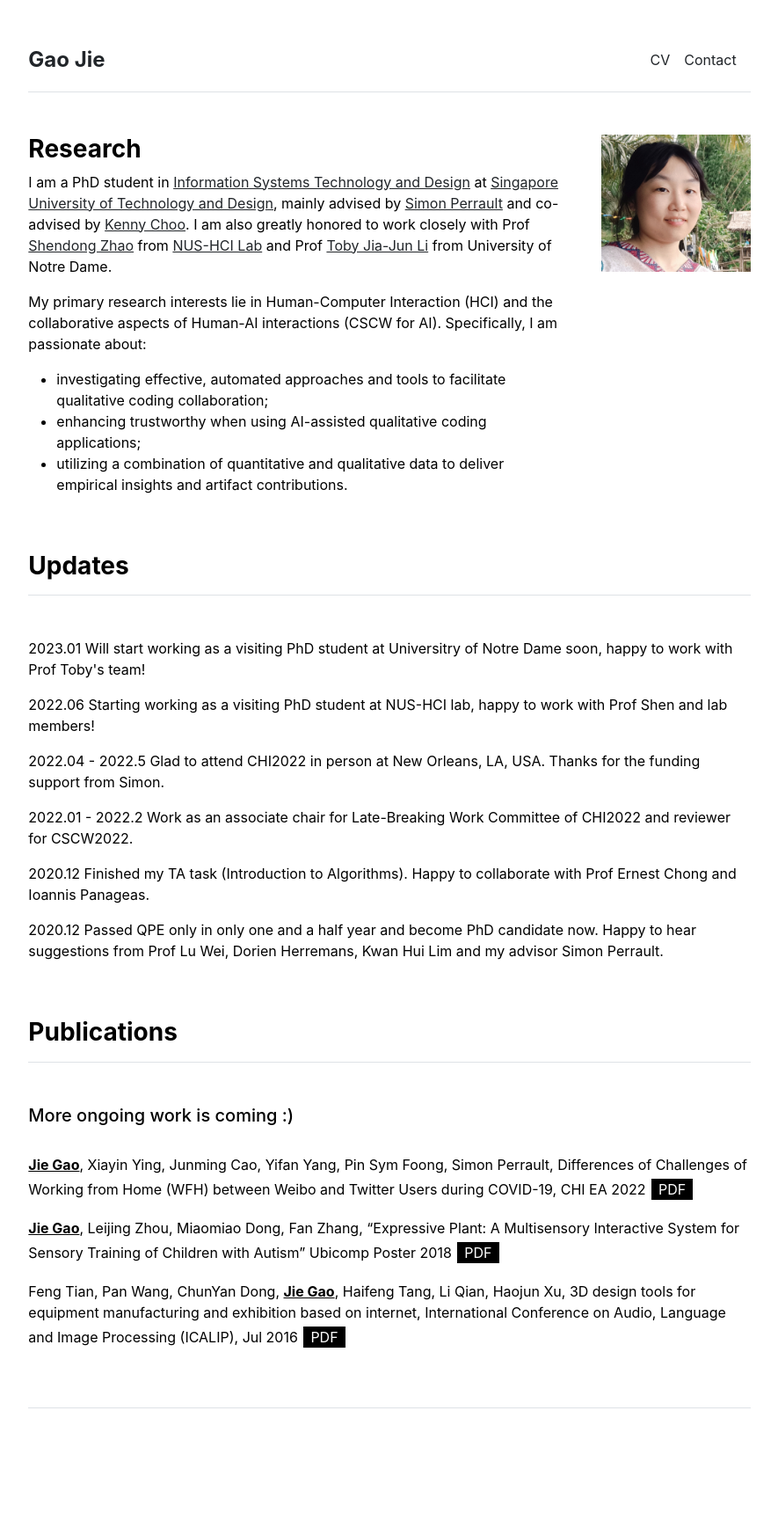
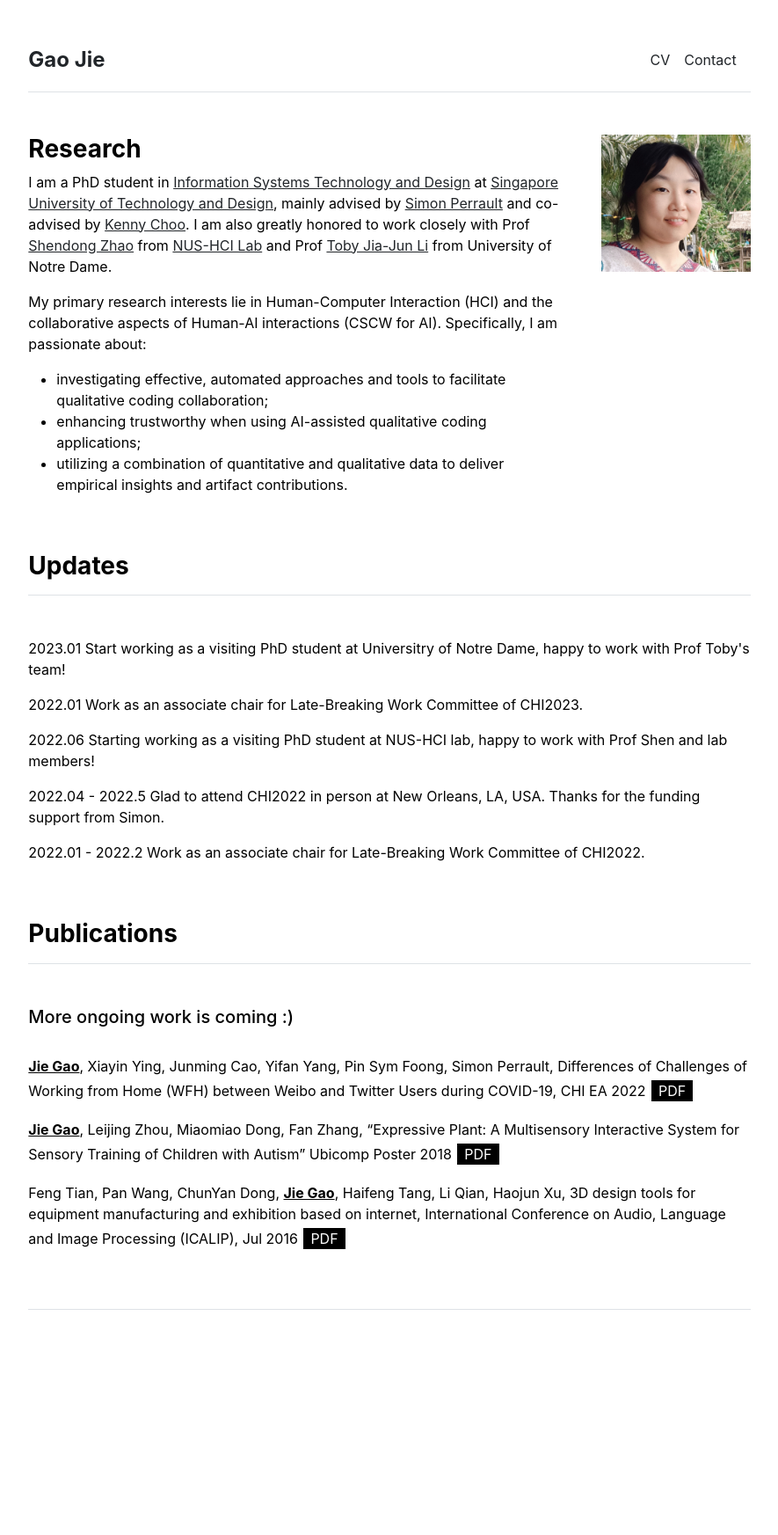
Before and after one commit to gaojie058/gaojie058.github.io, a Jekyll site: the page built from index.md, in a window 1280 px wide. Shown: the whole page at 88% size, without its empty margins (197-1082 px from the left). Built offline with Jekyll 4.4.1, drawn with Linux system fonts in a browser that asks for light colours; after the commit the page ends 1633 px from its top, so only the background shows below that.

Commit message:
Update updates.yml

```diff
--- a/_data/updates.yml
+++ b/_data/updates.yml
@@ -1,7 +1,6 @@
 index:
-- 2023.01 Will start working as a visiting PhD student at Universitry of Notre Dame soon, happy to work with Prof Toby's team!
+- 2023.01 Start working as a visiting PhD student at Universitry of Notre Dame, happy to work with Prof Toby's team!
+- 2022.01 Work as an associate chair for Late-Breaking Work Committee of CHI2023.
 - 2022.06 Starting working as a visiting PhD student at NUS-HCI lab, happy to work with Prof Shen and lab members!
 - 2022.04 - 2022.5 Glad to attend CHI2022 in person at New Orleans, LA, USA. Thanks for the funding support from Simon.
-- 2022.01 - 2022.2 Work as an associate chair for Late-Breaking Work Committee of CHI2022 and reviewer for CSCW2022.
-- 2020.12 Finished my TA task (Introduction to Algorithms). Happy to collaborate with Prof Ernest Chong and Ioannis Panageas.
-- 2020.12 Passed QPE only in only one and a half year and become PhD candidate now. Happy to hear suggestions from Prof Lu Wei, Dorien Herremans, Kwan Hui Lim and my advisor Simon Perrault.
+- 2022.01 - 2022.2 Work as an associate chair for Late-Breaking Work Committee of CHI2022.
```
